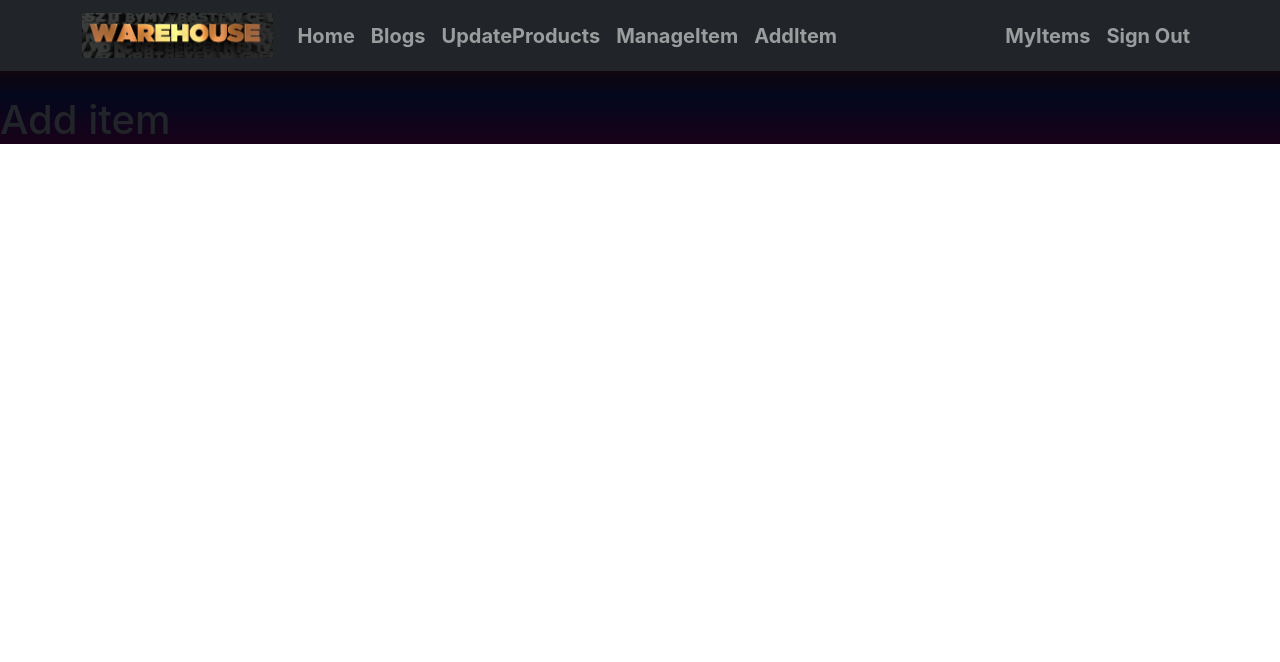
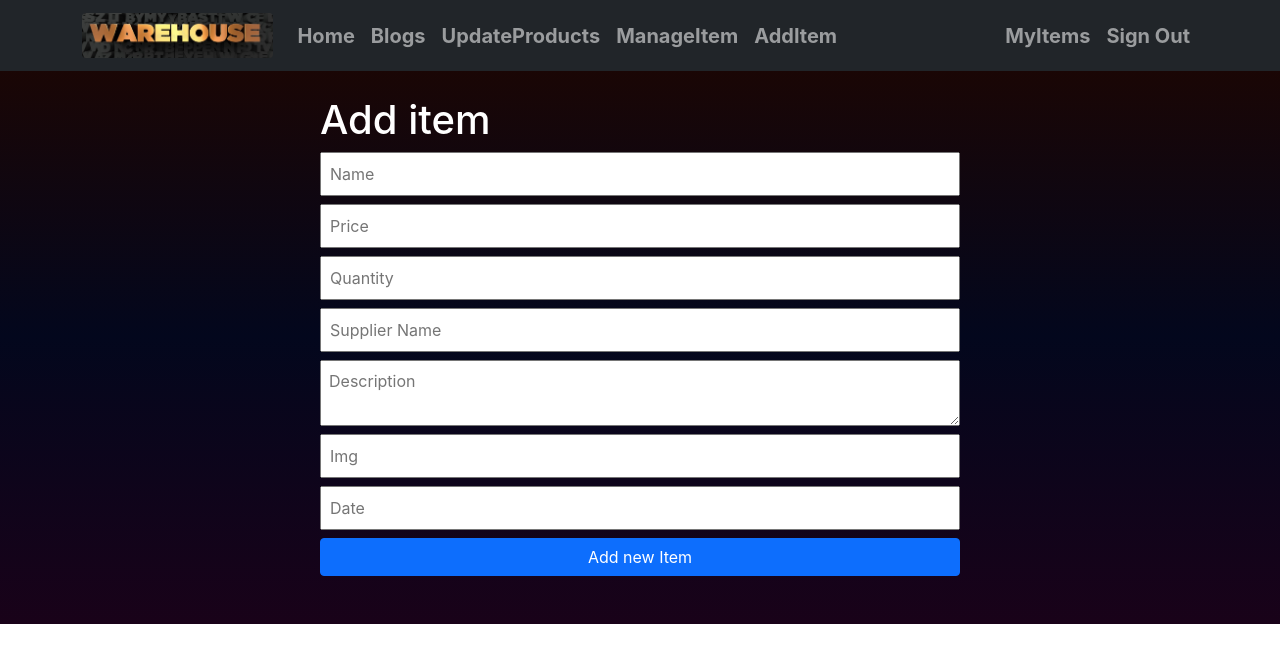
Before and after one commit to dipankar11137/warehouse-management-client-side, a React (Create React App) app: page /additem in a window 1280 px wide. Shown: the top 662 px of the page. Built offline with nearby package versions, Linux system fonts and the light colour scheme; no server answers; sample sign-in values are in the browser's storage.

Commit message:
add item

```diff
--- a/package.json
+++ b/package.json
@@ -18,6 +18,7 @@
     "react-dom": "^18.1.0",
     "react-firebase-hooks": "^5.0.3",
     "react-helmet-async": "^1.3.0",
+    "react-hook-form": "^7.30.0",
     "react-multi-carousel": "^2.8.0",
     "react-router-dom": "^6.3.0",
     "react-scripts": "5.0.1",
--- a/src/Components/Pages/Home/AddItem/AddItem.js
+++ b/src/Components/Pages/Home/AddItem/AddItem.js
@@ -1,9 +1,42 @@
 import React from 'react';
+import { useForm } from "react-hook-form";
 
 const AddItem = () => {
+    const { register, handleSubmit } = useForm();
+
+    const onSubmit = data => {
+        console.log(data);
+        const url = 'http://localhost:5000/products'
+        console.log(url)
+        fetch(url, {
+            method: 'POST',
+            headers: {
+                'content-type': 'application/json',
+                'Accept': 'application/json'
+            },
+            body: JSON.stringify(data)
+        })
+            .then(res => res.json())
+            .then(result => {
+                console.log(result);
+            })
+    };
     return (
-        <div className='mt-5 pt-5'>
-            <h1>Add item</h1>
+
+        <div className='mt-5 pt-5 w-50 mx-auto'>
+            <h1 className='text-white'>Add item</h1>
+            <div >
+                <form className='d-flex flex-column' onSubmit={handleSubmit(onSubmit)}>
+                    <input className='mb-2 p-2' placeholder='Name' {...register("name", { required: true, maxLength: 30 })} />
+                    <input className='mb-2 p-2' placeholder='Price' type="number" {...register("price")} required />
+                    <input className='mb-2 p-2' placeholder='Quantity' type="number" {...register("quantity")} required />
+                    <input className='mb-2 p-2' placeholder='Supplier Name' type="text" {...register("supplierName")} required />
+                    <textarea className='mb-2 p-2' placeholder='Description' {...register("description")} required />
+                    <input className='mb-2 p-2' placeholder='Img' type="text" {...register("img")} required />
+                    <input className='mb-2 p-2' placeholder='Date' type="text" {...register("date")} required />
+                    <input className=' mb-5 btn btn-primary' type="submit" value="Add new Item" />
+                </form>
+            </div>
         </div>
     );
 };
--- a/src/Components/Pages/Login/RequireAuth/RequireAuth.js
+++ b/src/Components/Pages/Login/RequireAuth/RequireAuth.js
@@ -19,7 +19,7 @@ const RequireAuth = ({ children }) => {
         return <Navigate to="/login" state={{ from: location }} replace />;
     }
 
-    if (!user.emailVerified) {
+    if (user.providerData[0]?.providerId === 'password' && !user.emailVerified) {
         return <div className='text-center mt-5'>
             <h3 className='text-danger'>Your Email is not verified!!</h3>
             <h5 className='text-success'> Please Verify your email address</h5>
```
Also changed, not shown: 1 other file (tests, documents, lock files or other folders).
